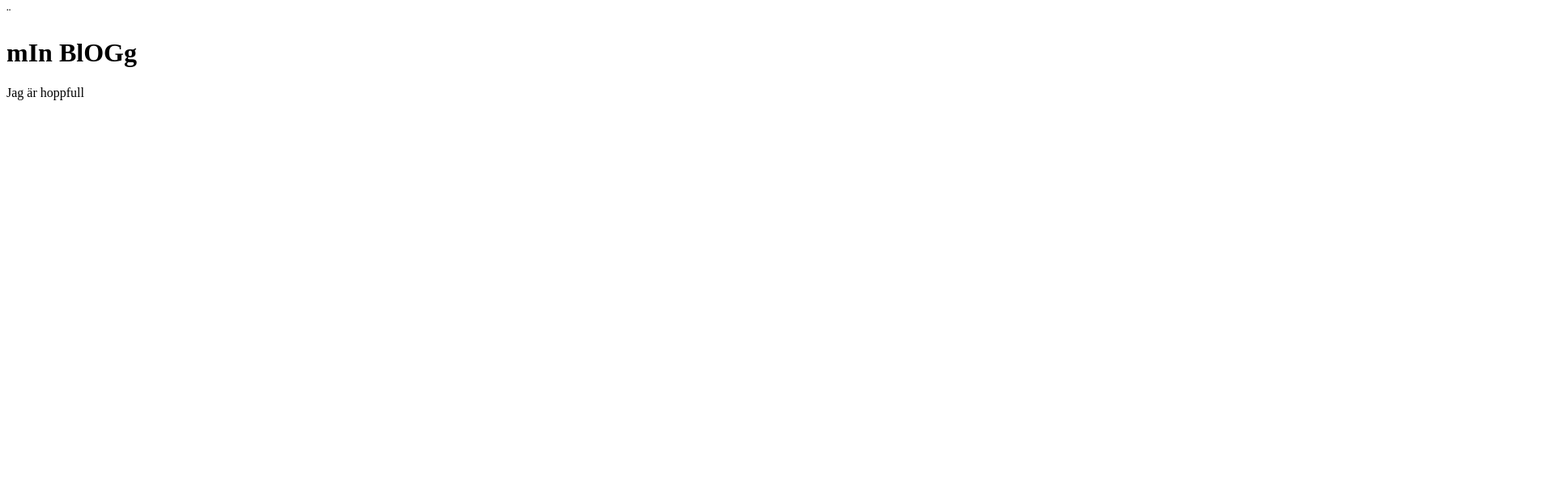
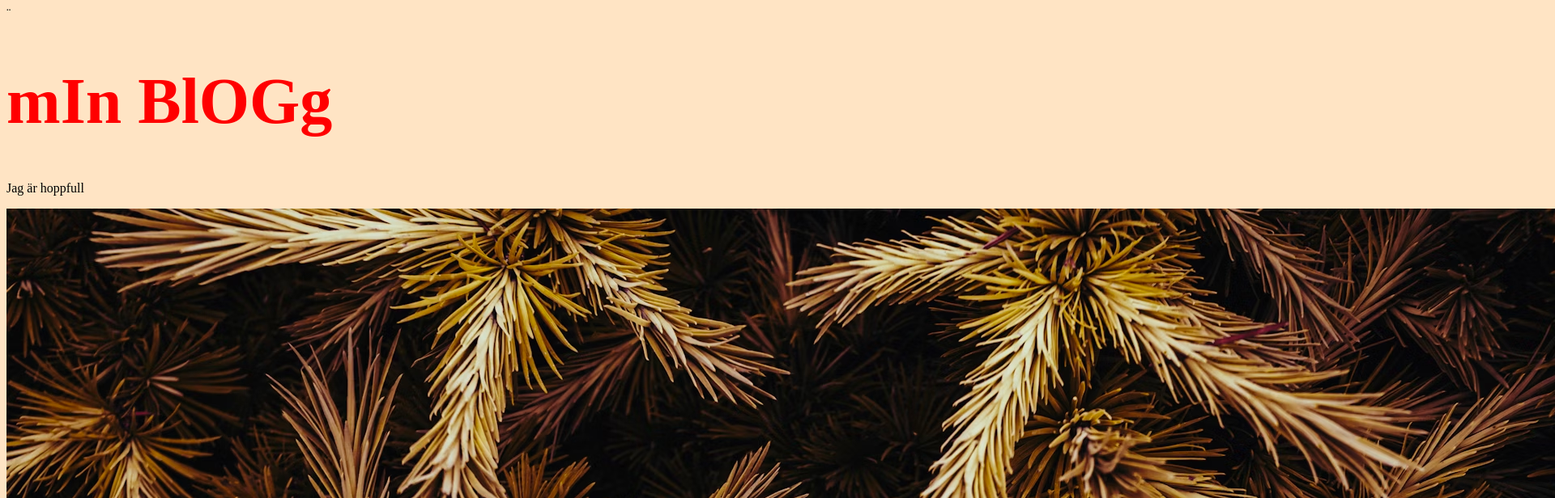
Before and after one commit to Fiftyfive55-1/test1, a plain HTML site: page index.html in a window 1280 px wide. Shown: the top 616 px of the page at 81% size, 1920 px wide, since content can reach past the window. Drawn offline with Linux system fonts and the light colour scheme.

Commit message:
Added even more

```diff
--- a/index.html
+++ b/index.html
@@ -4,7 +4,7 @@
     <meta charset="UTF-8">
     <meta name="viewport" content="width=device-width, initial-scale=1.0">
     <title>T.prog test 1</title>¨
-    <link rel="stylesheet" href="style.css>
+    <link rel="stylesheet" href="style.css">
 </head>
 <body>
     <h1>
@@ -15,5 +15,7 @@
         Jag är hoppfull
     </p>
 
+    <img src="photo-1755479595813-e7dca32937cb.png" alt="">
+
 </body>
 </html>
```
Also changed, not shown: photo-1755479595813-e7dca32937cb.png (added).
